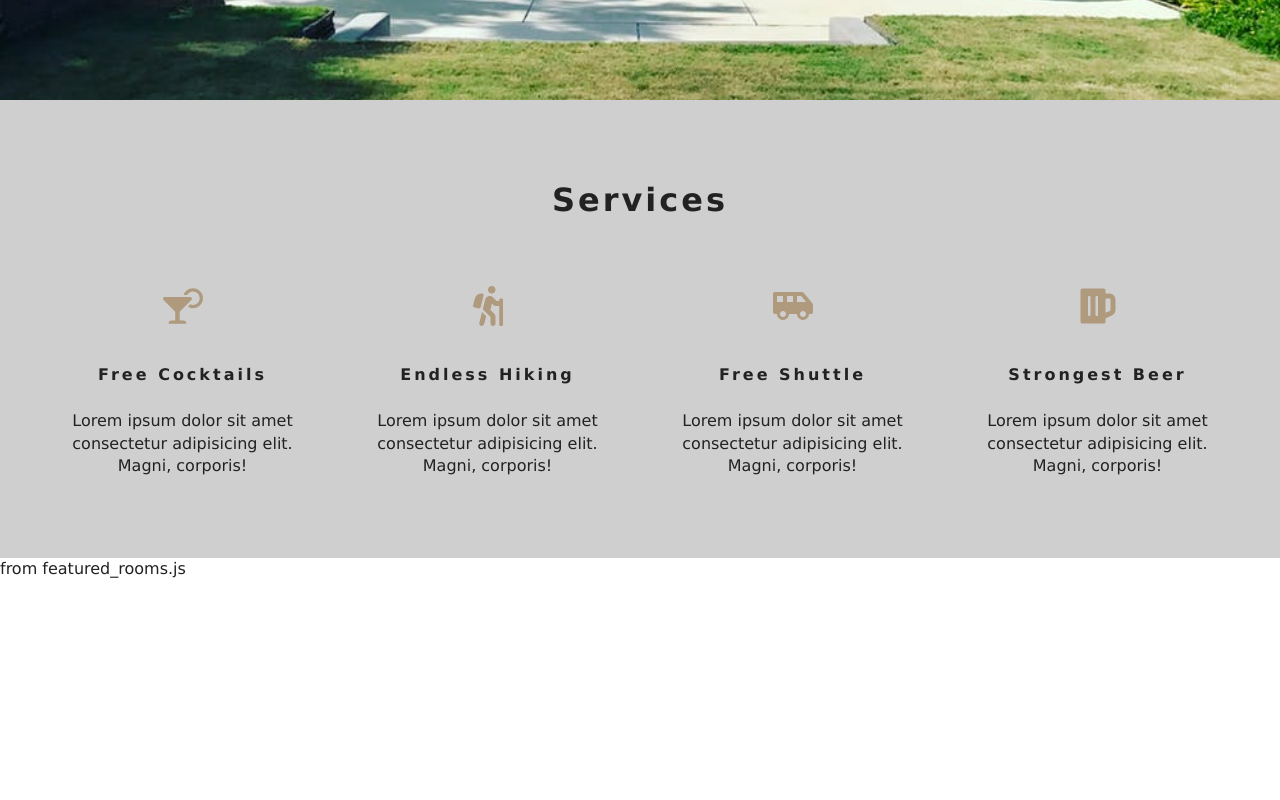
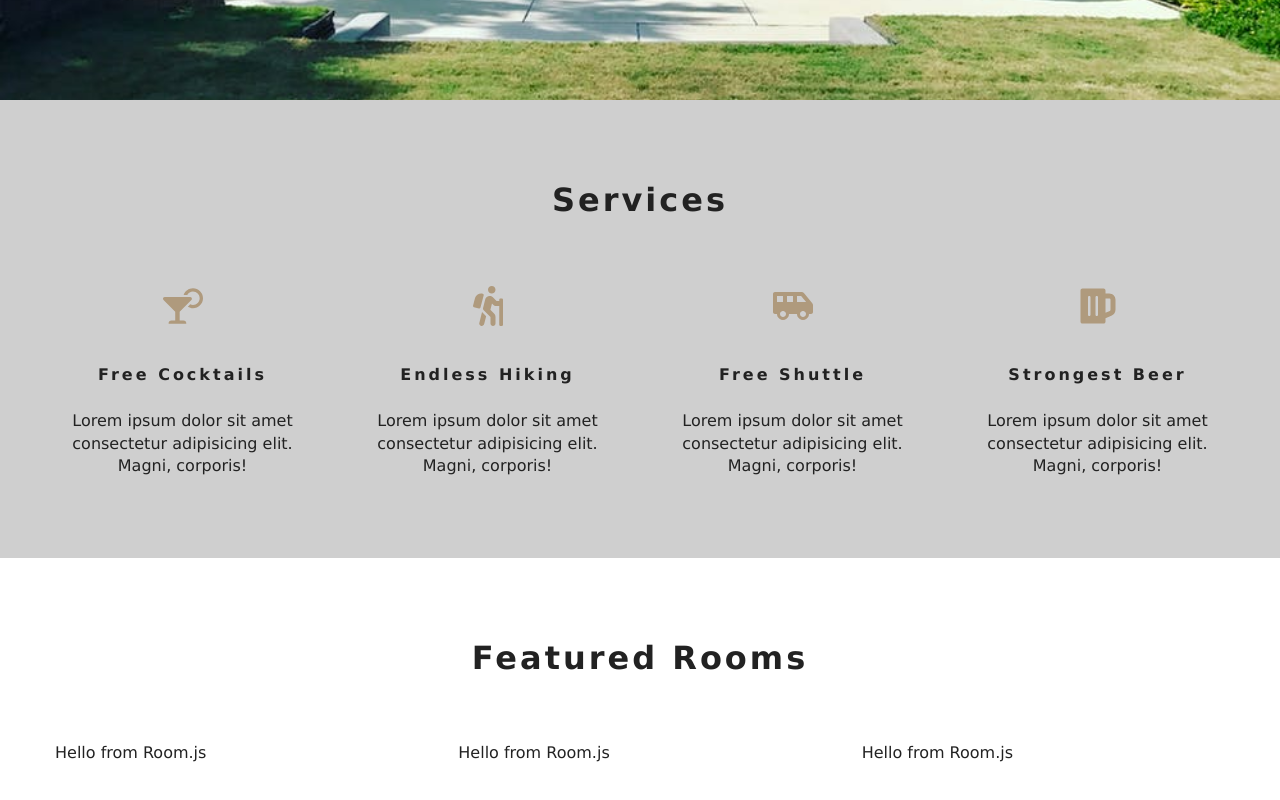
Before and after one commit to Sepp1324/Hotel-Reservation, a React (Create React App) app in the folder resort/: page / in a window 1280 px wide. Shown: the part 700-1500 px from the top of the page. Before the commit the page ends 1280 px from the top, so only its background shows below. Built offline with nearby package versions, Linux system fonts and the light colour scheme.

Commit message:
Worked on Rooms

```diff
--- a/resort/src/components/Featured_Rooms.js
+++ b/resort/src/components/Featured_Rooms.js
@@ -1,14 +1,27 @@
 import React, { Component } from "react";
 
 import { RoomContext } from "../context";
+import Loading from "./Loading";
+import Room from "./Room";
+import Title from "./Title";
 
 export default class Featured_Rooms extends Component {
   static contextType = RoomContext;
 
   render() {
-    const {featured_rooms : rooms} = this.context;
-    console.log(rooms);
+    let { loading, featured_rooms: rooms } = this.context;
 
-    return <div>from featured_rooms.js</div>;
+    rooms = rooms.map((room) => {
+      return <Room key={room.id} room={room} />;
+    });
+
+    return (
+      <section className="featured-rooms">
+        <Title title="featured rooms" />
+        <div className="featured-rooms-center">
+          {loading ? <Loading /> : rooms}
+        </div>
+      </section>
+    );
   }
 }
--- /dev/null
+++ b/resort/src/components/Loading.js
@@ -0,0 +1,11 @@
+import React from 'react'
+import loading_gif from '../images/gif/loading-arrow.gif'
+
+export default function Loading() {
+  return (
+    <div className="loading">
+      <h4>rooms data loading...</h4>
+      <img src={loading_gif} alt="" />
+    </div>
+  );
+}
--- /dev/null
+++ b/resort/src/components/Room.js
@@ -0,0 +1,9 @@
+import React from 'react'
+
+export default function Room() {
+    return (
+        <div>
+            Hello from Room.js
+        </div>
+    )
+}
--- a/resort/src/components/Services.js
+++ b/resort/src/components/Services.js
@@ -40,9 +40,9 @@
       <section className="services">
         <Title title="services" />
         <div className="services-center">
-          {this.state.services.map((item, index) => {
+          {this.state.services.map(item => {
             return (
-              <article key={index} className="service">
+              <article key={`item-${item.title}`} className="service">
                 <span>{item.icon}</span>
                 <h6>{item.title}</h6>
                 <p>{item.info}</p>
```
